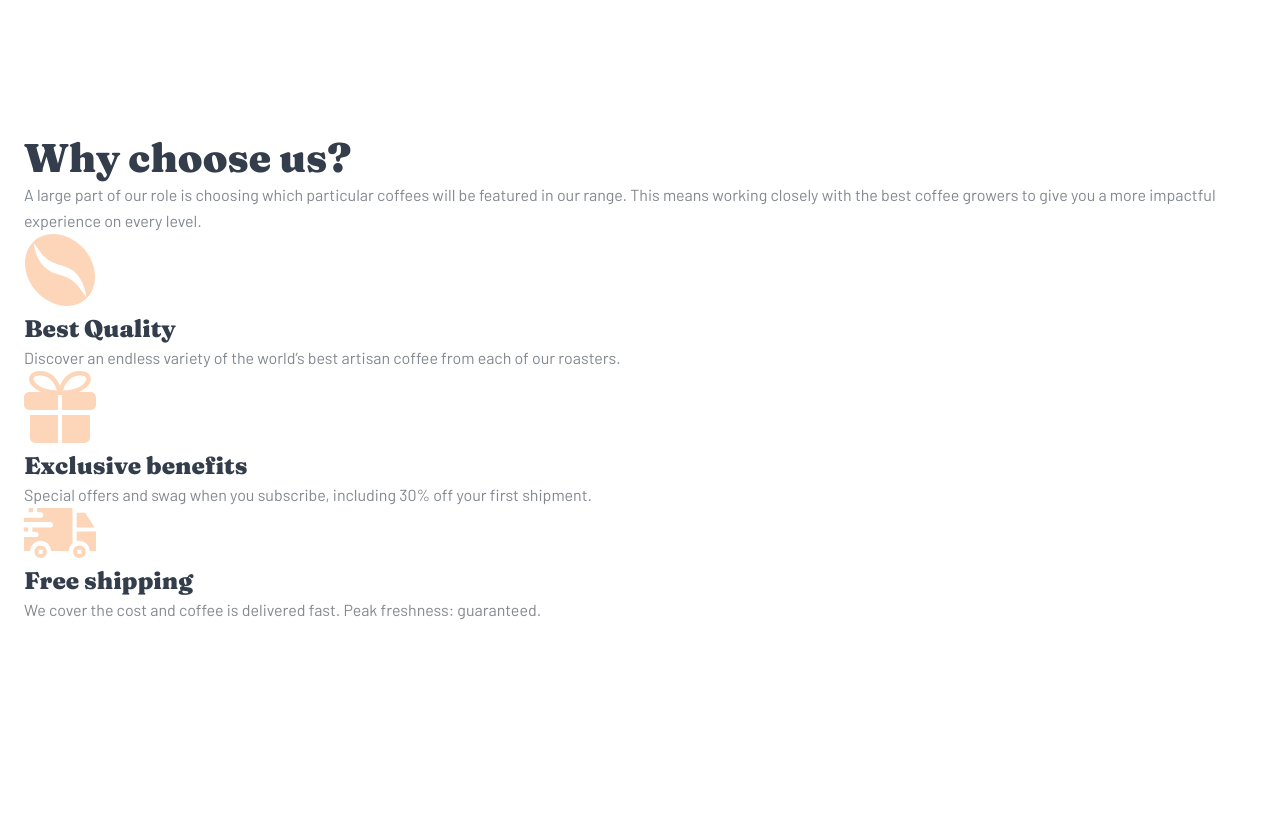
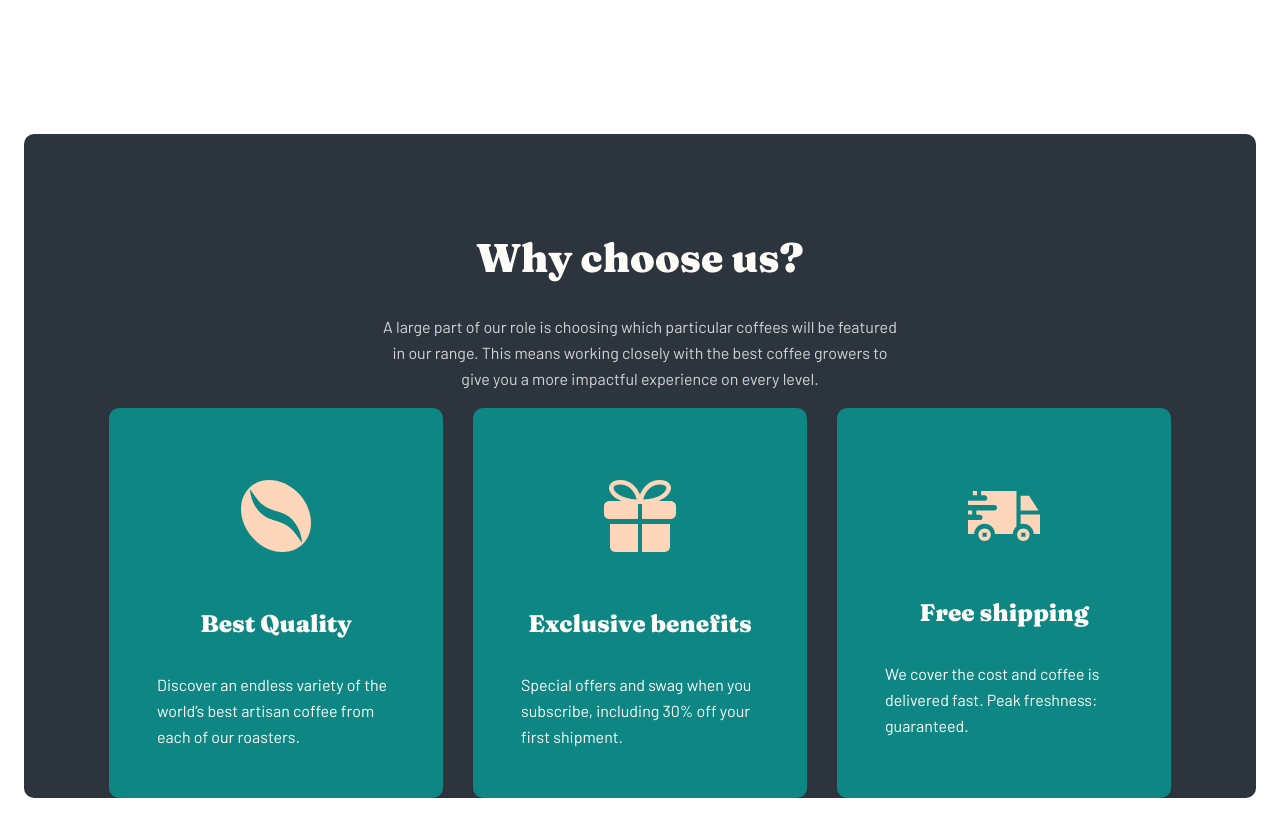
Before and after one commit to ohmymario/coffee-roasters, a Next.js app: page / in a window 1280 px wide. Shown: the part 1440-2262 px from the top of the page. Before the commit the page ends 2087 px from the top, so only its background shows below. Built offline with nearby package versions, Linux system fonts and the light colour scheme.

Commit message:
Begin styles for whyus component

```diff
--- a/components/whyUs/WhyUsStyles.js
+++ b/components/whyUs/WhyUsStyles.js
@@ -1,5 +1,53 @@
 import styled from 'styled-components';
 
-const WhyUsStyles = styled.div``;
+const WhyUsStyles = styled.div`
+  background: #2c343e;
+  display: flex;
+  justify-content: center;
+  align-items: center;
+  flex-direction: column;
+  border-radius: 10px;
+  padding: 100px 70px 0 70px;
+
+  .whyus-text {
+    width: 540px;
+    text-align: center;
+    color: var(--lightCreamBG);
+    h2 {
+      color: inherit;
+      margin-bottom: 0.8em;
+    }
+    p {
+      opacity: 0.8;
+      padding: 0 10px 1em 10px;
+      padding-bottom: 1em;
+    }
+  }
+  .whyus-cards {
+    /* drop cards down out of the container */
+    display: flex;
+    .whyus-card {
+      background: var(--darkCyan);
+      color: var(--lightCreamBG);
+      display: flex;
+      justify-content: center;
+      align-items: center;
+      flex-direction: column;
+      border-radius: 10px;
+      width: 33%;
+      padding: 4.5em 3em 3em 3em;
+      margin: 0 15px 0 15px;
+
+      img {
+        height: 72px;
+      }
+
+      h4 {
+        color: inherit;
+        padding: 56px 0 2rem 0;
+      }
+    }
+  }
+`;
 
 export default WhyUsStyles;
```
